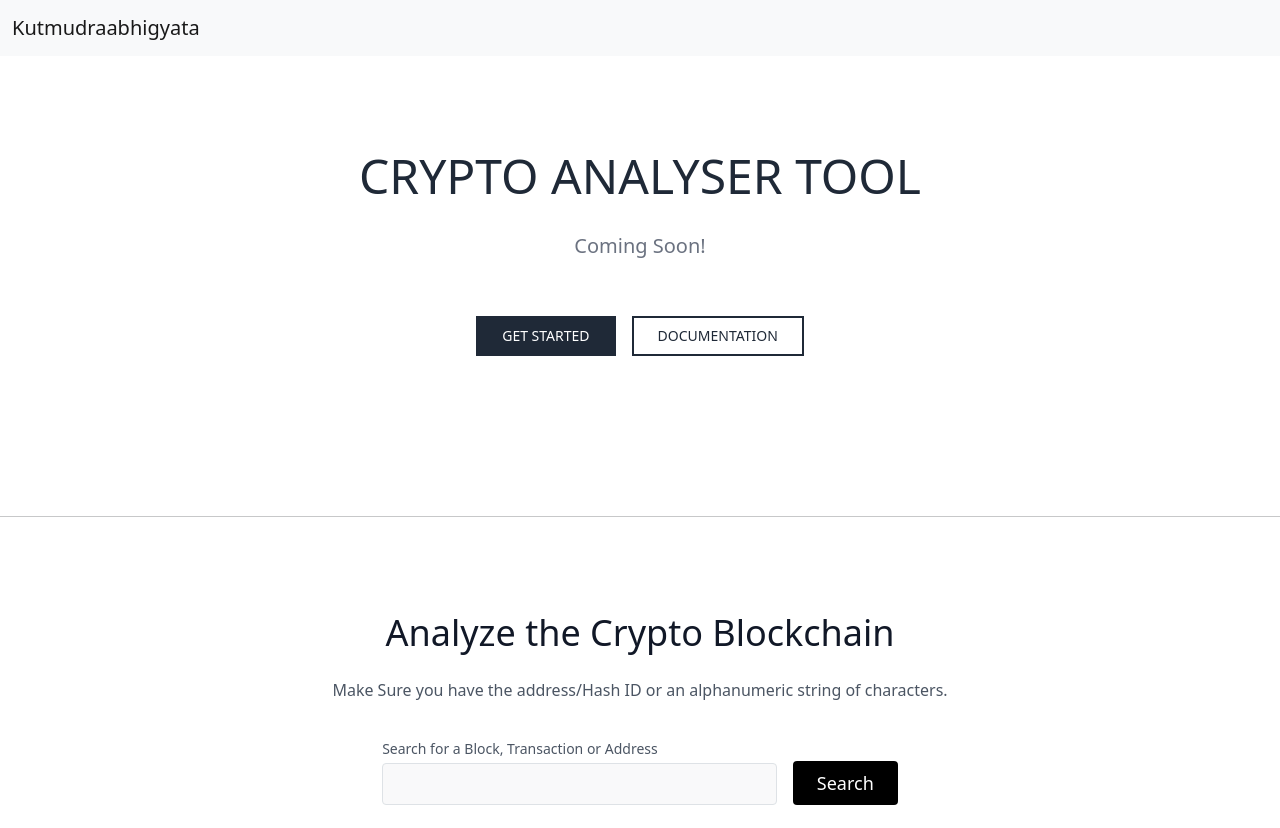
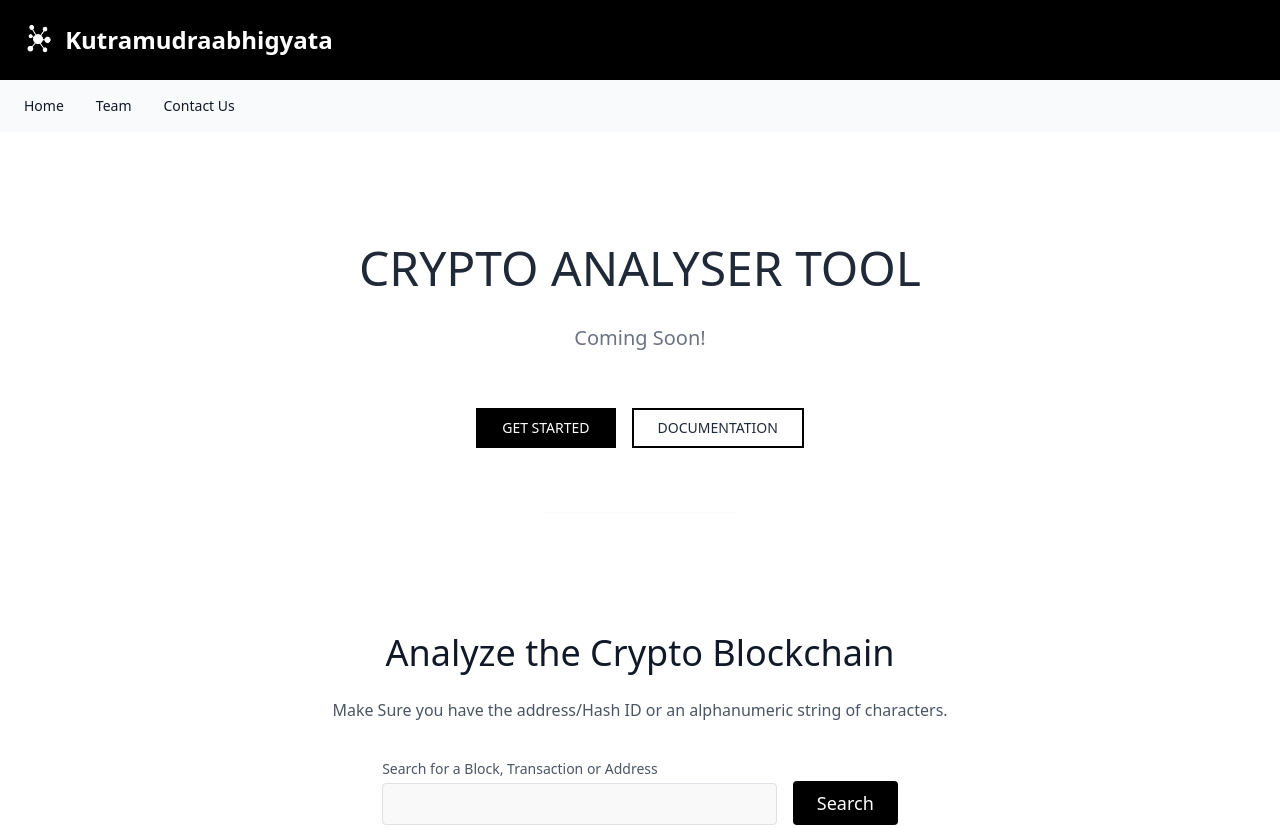
Before and after one commit to Kavaach/Kutmudraabhigyata, a website: page index.html in a window 1280 px wide. Shown: the top 828 px of the page. Drawn offline with nearby package versions, Linux system fonts and the light colour scheme.

Commit message:
Improved UI

```diff
--- a/index.html
+++ b/index.html
@@ -11,38 +11,41 @@
 </head>
 <body>
     <!-- NavBar -->
-    <nav class="navbar navbar-expand-lg navbar-light bg-light">
-        <div class="container-fluid">
-          <a class="navbar-brand" href="Kutramudraabhigyata.png">Kutmudraabhigyata</a>
-          <button class="navbar-toggler" type="button" data-bs-toggle="collapse" data-bs-target="#navbarNav" aria-controls="navbarNav" aria-expanded="false" aria-label="Toggle navigation">
-            <span class="navbar-toggler-icon"></span>
-          </button>
-          <div class="collapse navbar-collapse" id="navbarNav">
-            <ul class="navbar-nav">
-              <li class="nav-item">
-                <a class="nav-link active" aria-current="page" href="#">Home</a>
-              </li>
-              <li class="nav-item">
-                <a class="nav-link" href="#">Features</a>
-              </li>
-              <li class="nav-item">
-                <a class="nav-link" href="#">Pricing</a>
-              </li>
-              <li class="nav-item">
-                <a class="nav-link disabled" href="#" tabindex="-1" aria-disabled="true">Disabled</a>
-              </li>
+
+<nav class="bg-black border-gray-200 dark:bg-gray-900 text-white">
+    <div class="flex flex-wrap justify-between items-center mx-auto max-w-screen-xl p-4 ">
+        <a href="https://kavaach.github.io/Kutmudraabhigyata/" class="flex items-center">
+            <img src="Kutramudraabhigyatawhite.png" class="h-8 mr-3" alt="Kutramudraabhigyata" />
+            <span class="self-center text-2xl font-semibold whitespace-nowrap dark:text-white hover:text-grey">Kutramudraabhigyata</span>
+        </a>
+    </div>
+</nav>
+<nav class="bg-gray-50 dark:bg-gray-400">
+    <div class="max-w-screen-xl px-4 py-3 mx-auto">
+        <div class="flex items-center">
+            <ul class="flex flex-row font-medium mt-0 mr-6 space-x-8 text-sm">
+                <li id="home">
+                    <a href="#" class="text-gray-900 dark:text-white hover:underline" aria-current="page">Home</a>
+                </li>
+                <li>
+                    <a href="#" class="text-gray-900 dark:text-white hover:underline">Team</a>
+                </li>
+                <li>
+                    <a id="contact" href="#" class="text-gray-900 dark:text-white hover:underline">Contact Us</a>
+                </li>
             </ul>
-          </div>
         </div>
-      </nav>
+    </div>
+</nav>
+
 
 
 
 
       <!-- Overview -->
-      <div class="overview">
-            <div class="relative z-20 flex items-center bg-white dark:bg-gray-800">
-                <div class="container relative flex flex-col items-center justify-between px-6 py-8 mx-auto">
+      <div >
+            <div class="relative z-20 flex items-center bg-white dark:bg-gray-800 ">
+                <div class="container relative flex flex-col items-center justify-between px-8 py-10 mx-auto overview">
                     <div class="flex flex-col">
                         <h1 class="w-full text-4xl font-light text-center text-gray-800 uppercase sm:text-5xl dark:text-white">
                             Crypto Analyser Tool
@@ -51,12 +54,12 @@
                             Coming Soon!
                         </h2>
                         <div class="flex items-center justify-center mt-4">
-                            <button id="GetStarted" class="px-4 py-2 mr-4 text-white uppercase bg-gray-800 border-2 border-transparent text-sm hover:bg-gray-900">
+                            <button id="GetStarted" class="px-4 py-2 mr-4 text-white uppercase bg-black border-2 border-transparent text-sm hover:bg-gray-800">
                                 <a href="#" >
                                     Get started
                                 </a>
                             </button>
-                            <button id="documentation" class="px-4 py-2 text-gray-800 uppercase bg-transparent border-2 border-gray-800 dark:text-white hover:bg-gray-800 hover:text-white text-sm">
+                            <button id="documentation" class="px-4 py-2 text-gray-800 uppercase bg-transparent border-2 border-black text-black hover:bg-gray-800 hover:text-gray-700 text-sm">
                                 <a href="https://drive.google.com/file/d/1OCCD8U5E85VTiboNAbt3k4P39Og9orWL/view?usp=sharing">
                                     Documentation
                                 </a>
@@ -73,7 +76,11 @@
                 </div>
             </div>
      </div>
-     <hr>
+
+
+
+     <!-- Horizontal Line -->
+     <hr class="w-48 h-1 mx-auto my-4 bg-gray-100 border-0 rounded md:my-10 dark:bg-gray-700">
 
 
          <!-- Search Bar -->
@@ -84,7 +91,7 @@
 
         <div id="SearchBar">
          <section class="text-gray-600 body-font">
-            <div class="container mx-auto flex flex-col px-5 py-24 justify-center items-center">
+            <div class="container mx-auto flex flex-col px-5 py-24 justify-center items-center search">
               <!-- <img class="lg:w-2/6 md:w-3/6 w-5/6 mb-10 object-cover object-center rounded" alt="hero" src="https://dummyimage.com/720x600"> -->
               <div class="w-full md:w-2/3 flex flex-col mb-16 items-center text-center">
                 <h1 class="title-font sm:text-4xl text-3xl mb-4 font-medium text-gray-900">Analyze the Crypto Blockchain</h1>
@@ -100,7 +107,6 @@
               </div>
             </div>
           </section>
-          <script src="script.js"></script>
         </div>
 
 
@@ -109,7 +115,7 @@
 
 
 
-     <footer class="p-4 bg-white sm:p-6 dark:bg-gray-800">
+     <footer id="footer" class="p-4 bg-grey-100 sm:p-6 dark:bg-gray-800">
         <div class="mx-auto max-w-screen-xl">
             <div class="md:flex md:justify-between">
                 <div class="mb-6 md:mb-0">
@@ -126,7 +132,7 @@
                                 <a href="https://github.com/Kavaach" class="hover:underline ">Github</a>
                             </li>
                             <li>
-                                <a href="https://discord.com" class="hover:underline">Discord</a>
+                                <a href="https://discord.gg/X3DxNrs7h" class="hover:underline">Discord</a>
                             </li>
                         </ul>
                     </div>
@@ -168,7 +174,7 @@
         </div>
     </footer>
 
-<link href="script.js">
+<script src="script.js"></script>
 
 </body>
 </html>
--- a/script.js
+++ b/script.js
@@ -1,3 +1,30 @@
+// Scroll to Home
+document.addEventListener('DOMContentLoaded', function () {
+  var button = document.getElementById('home');
+
+  button.addEventListener('click', function () {
+    // Select the target section you want to scroll to (e.g., section2)
+    var targetSection = document.getElementByClass('overview');
+
+    // Use the scrollIntoView() method to scroll to the target section
+    targetSection.scrollIntoView({ behavior: 'smooth' });
+  });
+});
+
+
+// Contact Us
+document.addEventListener('DOMContentLoaded', function () {
+  var button = document.getElementById('contact');
+
+  button.addEventListener('click', function () {
+    // Select the target section you want to scroll to (e.g., section2)
+    var targetSection = document.getElementById('footer');
+
+    // Use the scrollIntoView() method to scroll to the target section
+    targetSection.scrollIntoView({ behavior: 'smooth' });
+  });
+});
+
 
 // Scroll to Search Bar
 document.addEventListener('DOMContentLoaded', function () {
--- a/styles.css
+++ b/styles.css
@@ -27,10 +27,8 @@ body{
 
 /* Classes */
 .overview{
-    padding-top:  4rem;
+    margin-top: 4.5rem;
 }
-.blockimg{
-    padding: 4rem;
-
-
+.search{
+    padding-bottom: 4.5rem;
 }
```
Also changed, not shown: Kutramudraabhigyatawhite.png (added).
